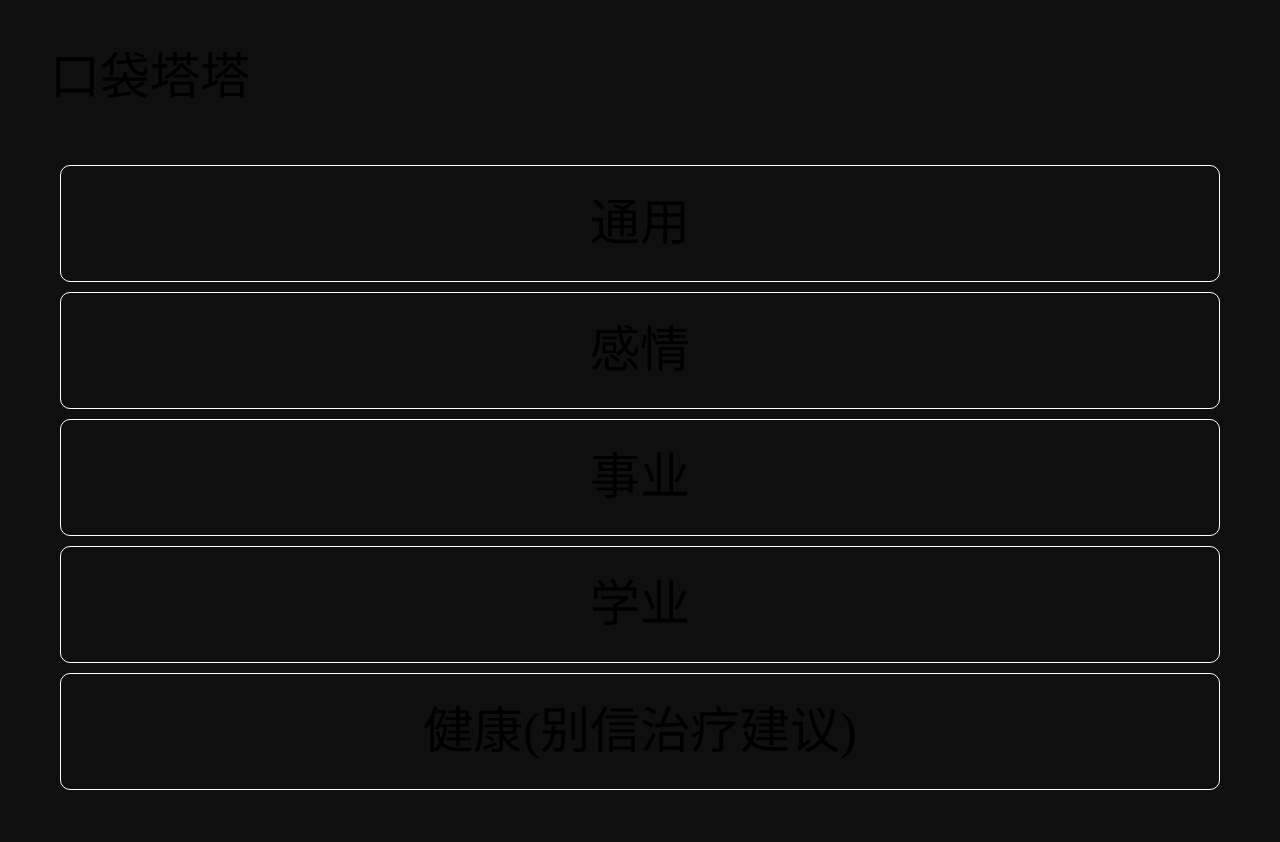
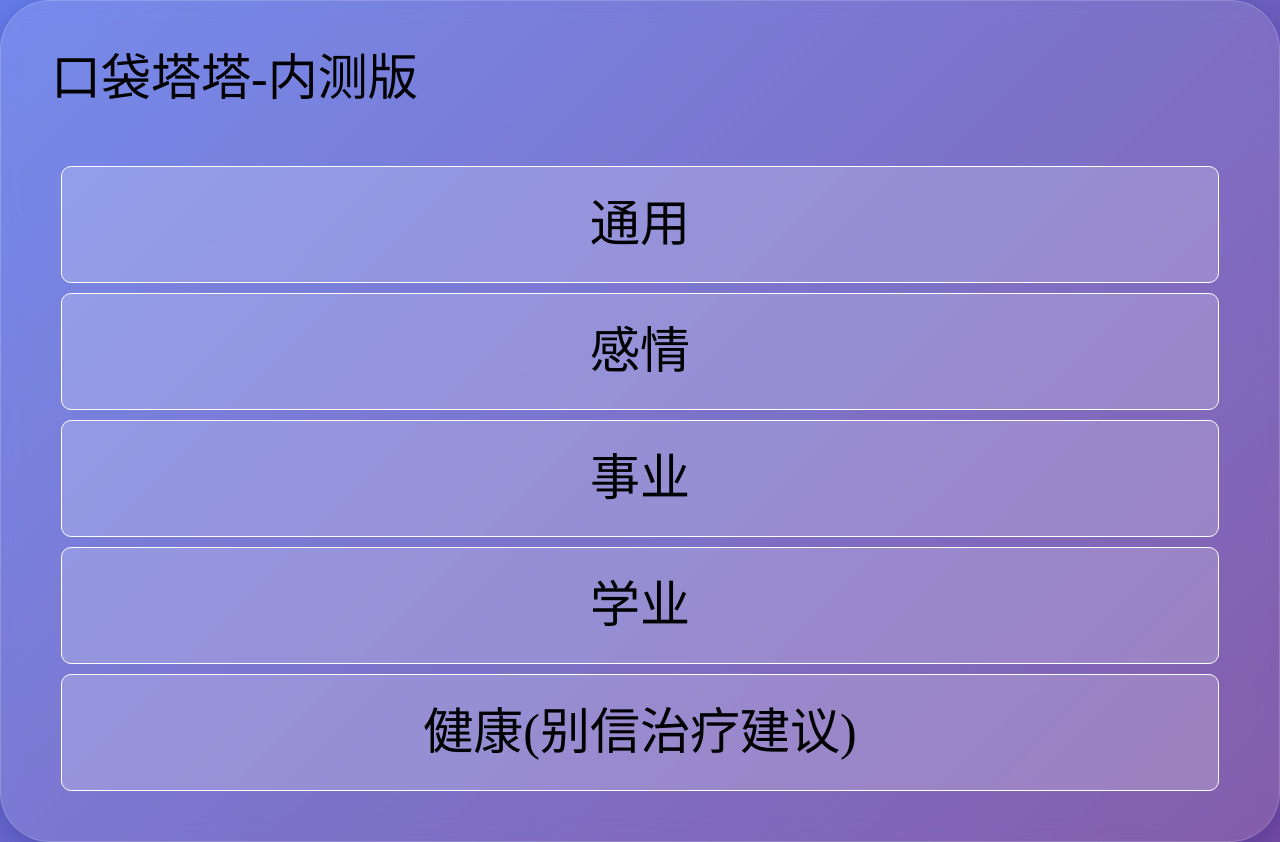
Before and after one commit to eggine/mytaro, a Vue app: page / in a window 1280 px wide. Built offline with nearby package versions, Linux system fonts and the light colour scheme.

Commit message:
问题页改成渐变色

```diff
--- a/src/components/subject.vue
+++ b/src/components/subject.vue
@@ -32,19 +32,19 @@ const handleSubjectClick = (index) => {
     <div class="w-full h-full">
         <div class="subject-box p-[2rem]">
             <div class="subject-type" :class="{ 'fade': isTypeSelect }" v-show="typeHide">
-                <div class="title text-[0.6rem] mb-[4rem] text-[#fff] text-center">口袋塔塔</div>
-                <div v-for="(item, index) in subjectTypeList" :key="item.id" class="text-[#fff] text-[0.8rem] td"
+                <div class="title text-[0.6rem] mb-[4rem] text-[#000] text-center">口袋塔塔-内测版</div>
+                <div v-for="(item, index) in subjectTypeList" :key="item.id" class="text-[#000] text-[0.8rem] td"
                     :class="{ 'click': selectTypeIndex === index && isTypeSelect }" @click="handleTypeClick(index)">
                     {{ item.kind }}
                 </div>
             </div>
 
             <div v-show="!typeHide">
-                <div class="title text-[0.6rem] mb-[4rem] text-[#fff] flex items-center justify-center">请选择题目</div>
+                <div class="title text-[0.6rem] mb-[4rem] text-[#000] flex items-center justify-center">请选择题目</div>
                 <div class="title-tr" v-for="(item, index) in subjectTypeList[selectTypeIndex].details" :key="item.id"
                     :class="{ 'click': selectSubjectIndex === index && isSubjectSelect }"
                     @click="handleSubjectClick(index)">
-                    {{ (index + 1) }}、{{ item.descrip }}
+                    {{ item.descrip }}
                 </div>
             </div>
         </div>
@@ -54,8 +54,18 @@ const handleSubjectClick = (index) => {
 </template>
 
 <style scoped>
+.w-full.h-full {
+    background: linear-gradient(135deg, #667eea 0%, #764ba2 100%);
+    min-height: 100vh;
+}
+
 .subject-box {
     padding: 0.8rem 1rem;
+    background: rgba(255, 255, 255, 0.1);
+    backdrop-filter: blur(10px);
+    border-radius: 1rem;
+    box-shadow: 0 8px 32px 0 rgba(31, 38, 135, 0.37);
+    border: 1px solid rgba(255, 255, 255, 0.18);
 }
 
 .subject-type.fade {
@@ -83,12 +93,19 @@ const handleSubjectClick = (index) => {
     border-radius: 0.2rem;
     margin: 0.2rem;
     text-align: center;
+    background: rgba(255, 255, 255, 0.2);
+    transition: all 0.3s ease;
+}
 
+.td:hover {
+    background: rgba(255, 255, 255, 0.3);
+    transform: translateY(-2px);
 }
 
 .td.click {
     border: 1px solid rgba(212, 175, 55, 0.8);
     color: rgba(212, 175, 55, 0.8);
+    background: rgba(212, 175, 55, 0.2);
 }
 
 .title-tr {
@@ -97,12 +114,20 @@ const handleSubjectClick = (index) => {
     border-radius: 0.2rem;
     margin: 0.2rem;
     text-align: left;
-    color: #fff;
+    color: #000000;
     font-size: 0.5rem;
+    background: rgba(255, 255, 255, 0.2);
+    transition: all 0.3s ease;
+}
+
+.title-tr:hover {
+    background: rgba(255, 255, 255, 0.3);
+    transform: translateY(-2px);
 }
 
 .title-tr.click {
     border: 1px solid rgba(212, 175, 55, 0.8);
     color: rgba(212, 175, 55, 0.8);
+    background: rgba(212, 175, 55, 0.2);
 }
 </style>
```
